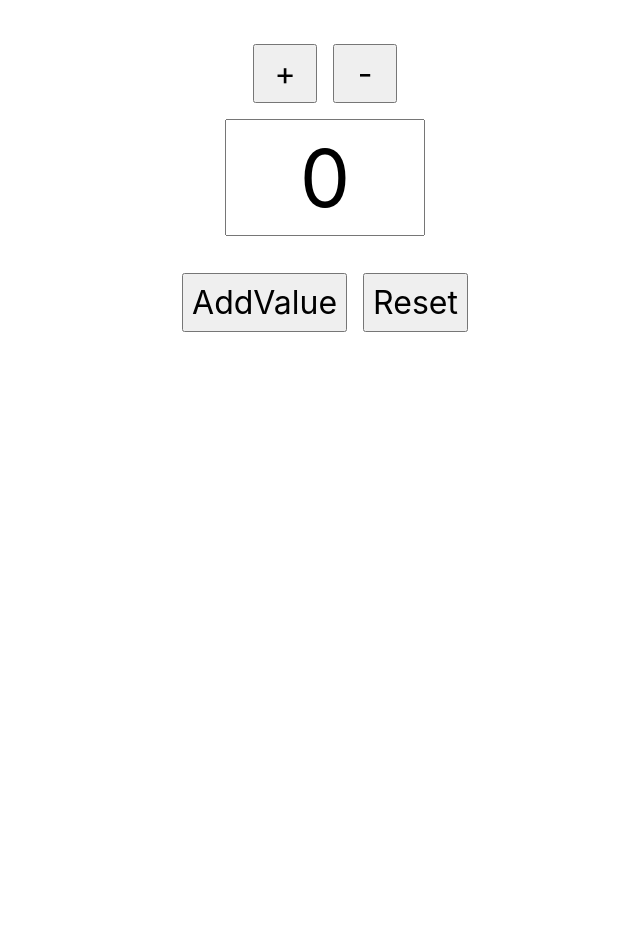
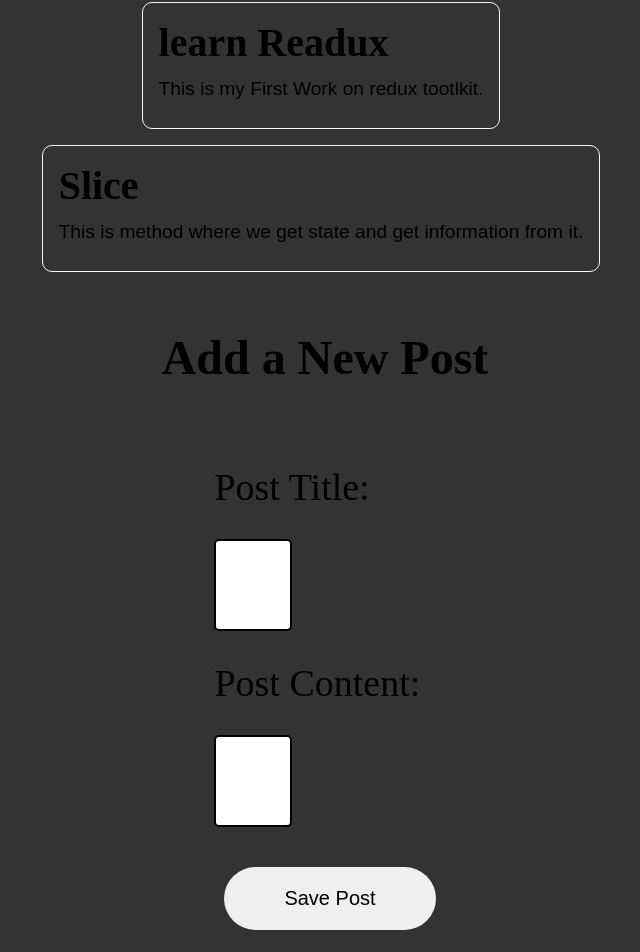
Before and after one commit to Nitinneyoo/redux, a React (Create React App) app: page / in a window 1280 px wide. Shown: the part 271-1223 px from the top of the page, without its empty margins (315-955 px from the left). Before the commit the page ends 800 px from the top, so only its background shows below. Built offline with nearby package versions, Linux system fonts and the light colour scheme.

Commit message:
Redux-Learning

```diff
--- a/src/App.js
+++ b/src/App.js
@@ -2,11 +2,16 @@
 // import './App.css';
 import React from 'react';
 import Counter from './feature/counter/counter'
+import PostsList from './feature/posts/postsList';
+import AddpostForm from './feature/posts/AddpostForm';
 
 function App() {
   return (
     <div className="App">
       <Counter />
+      <PostsList />
+      <AddpostForm />
+
 
     </div>
   );
--- a/src/app/store.js
+++ b/src/app/store.js
@@ -1,10 +1,12 @@
 import { configureStore } from "@reduxjs/toolkit";
 import counterReducer from "../feature/counter/counterSlice";
+import postsReducer from "../feature/posts/postsSlice"
 
 export const Store = configureStore(
     {
         reducer: {
             counter: counterReducer,
+            posts: postsReducer
         }
 
     }
--- /dev/null
+++ b/src/feature/counter/counter.css
@@ -0,0 +1,39 @@
+* {
+    margin: 0;
+    padding: 0;
+}
+
+/* input,
+button {
+    font: inherit;
+    padding: 0.5rem;
+} */
+
+.counter-section {
+    display: flex;
+    flex-direction: column;
+    justify-content: center;
+    align-items: center;
+}
+
+.counter-section p {
+    font-size: 30px;
+}
+
+input {
+    text-align: center;
+    max-width: 2.5em;
+    font: inherit;
+    padding: 0.5em;
+}
+
+button {
+    font-size: 2rem;
+    margin: 0.5em 0 0.5em 0.5em;
+    min-width: 2em;
+    cursor: pointer;
+}
+
+button:first-child {
+    margin-left: 0;
+}
--- a/src/feature/counter/counter.js
+++ b/src/feature/counter/counter.js
@@ -2,6 +2,7 @@
 import { useSelector, useDispatch } from 'react-redux';
 import { increment, decrement, reset, incrementByAmount } from './counterSlice';
 import { useState } from 'react';
+import './counter.css'
 
 const Counter = () => {
     const count = useSelector((state) => state.counter.count);
@@ -17,7 +18,7 @@
     }
 
     return (
-        <section>
+        <section className='counter-section'>
             <p>{count}</p>
             <div>
                 <button onClick={() => dispatch(increment())}>+</button>
@@ -25,16 +26,17 @@
             </div>
 
             <input
+
                 type='text'
                 value={incrementAmount}
                 onChange={(e) => setIncrementAmount(e.target.value)}
-
             >
             </input>
 
             <div>
                 <button onClick={() => dispatch(incrementByAmount(addvalue))}>AddValue </button>
                 <button onClick={resetAll}>Reset</button>
+
             </div>
         </section>
     );
--- /dev/null
+++ b/src/feature/posts/AddpostForm.css
@@ -0,0 +1,53 @@
+.post {
+    display: flex;
+    flex-direction: column;
+    justify-content: center;
+    align-items: center;
+    gap: 80px;
+    margin: 50px 110px;
+
+}
+
+.post h2 {
+    font-size: 48px;
+}
+
+.form-section {
+    display: flex;
+    gap: 80px;
+}
+
+.form {
+    display: flex;
+    flex-direction: column;
+    align-items: start;
+    gap: 30px;
+
+}
+
+.form label {
+    font-size: 38px;
+    font-weight: 400;
+}
+
+.input {
+    border: none;
+    width: 600px;
+    height: 70px;
+    padding-left: 20px;
+    border-radius: 5px;
+    font-size: 18px;
+    border: 2px solid;
+}
+
+.submit-button {
+    border: none;
+    border-radius: 50px;
+    font-size: 20px;
+    padding: 20px 60px;
+    margin-bottom: 50px;
+    cursor: pointer;
+    transition: 0.3s;
+
+
+}
--- /dev/null
+++ b/src/feature/posts/AddpostForm.js
@@ -0,0 +1,70 @@
+import React, { useState } from 'react';
+import { useDispatch } from 'react-redux';
+import { nanoid } from '@reduxjs/toolkit';
+import { postsAdded } from './postsSlice';
+import "./AddpostForm.css";
+
+const AddpostForm = () => {
+    const dispatch = useDispatch();
+
+    const [title, setTitle] = useState('');
+    const [content, setContent] = useState('');
+
+    const onTitleChanged = (e) => {
+        setTitle(e.target.value);
+    };
+
+    const onContentChanged = (e) => {
+        setContent(e.target.value);
+    };
+
+    const onSavePostClicked = () => {
+        if (title && content) {
+            dispatch(
+                postsAdded({
+                    id: nanoid(),
+                    title,
+                    content
+                })
+            );
+            setTitle('');
+            setContent('');
+        }
+    };
+
+    return (
+        <div className='post'>
+            <h2 >Add a New Post</h2>
+            <div className='form-section'>
+                <form className='form'>
+                    <label htmlFor="postTitle">Post Title:</label>
+                    <input
+                        className='input'
+                        type="text"
+                        id="postTitle"
+                        name="postTitle"
+                        value={title}
+                        onChange={onTitleChanged}
+                    />
+                    <label htmlFor="postContent">Post Content:</label>
+                    <input
+                        className='input'
+                        type="text"
+                        id="postContent"
+                        name="postContent"
+                        value={content}
+                        onChange={onContentChanged}
+                    />
+                    <button
+                        className='submit-button'
+                        type="submit"
+                        onClick={onSavePostClicked}>
+                        Save Post
+                    </button>
+                </form>
+            </div>
+        </div >
+    );
+};
+
+export default AddpostForm;
--- /dev/null
+++ b/src/feature/posts/postList.css
@@ -0,0 +1,35 @@
+article {
+    display: flex;
+    flex-direction: column;
+    align-items: start;
+    justify-content: center;
+    margin: 0.5em 0.5em 0.5em 0;
+    border: 1px solid whitesmoke;
+    border-radius: 10px;
+    padding: 1em;
+}
+
+article h1 {
+    font-size: 3.5em;
+}
+
+article p {
+    font-family: Arial, Helvetica, sans-serif;
+    line-height: 1.4;
+    font-size: 1.2rem;
+    margin: 0.5em 0;
+}
+
+
+
+.postList-section {
+    display: flex;
+    flex-direction: column;
+    align-items: center;
+    justify-content: start;
+
+}
+
+.postList-section h2 {
+    font-size: 40px;
+}
--- /dev/null
+++ b/src/feature/posts/postsList.js
@@ -0,0 +1,27 @@
+import React from "react"; // Import React if you'll use JSX
+import { useSelector } from "react-redux";
+import { selectAllPosts } from "./postsSlice";
+import './postList.css'
+
+const PostsList = () => {
+    const posts = useSelector(selectAllPosts);
+
+    const renderedPosts = posts.map(post => ( // Iterate over each individual post
+        <article
+            key={post.id}>
+            <div >
+                <h2>{post.title}</h2>
+                <p>{post.content.substring(0, 100)}</p>
+            </div>
+        </article>
+    ));
+
+    return (
+        <div className="postList-section">
+            <h2>Posts</h2>
+            {renderedPosts}
+        </div>
+    );
+};
+
+export default PostsList;
--- /dev/null
+++ b/src/feature/posts/postsSlice.js
@@ -0,0 +1,24 @@
+import { createSlice } from "@reduxjs/toolkit"
+
+const initialState = [
+    { id: '1', title: 'learn Readux', content: "This is my First Work on redux tootlkit." },
+    { id: '2', title: 'Slice', content: "This is method where we get state and get information from it." }
+
+]
+
+const postsSlice = createSlice({
+    name: 'posts',
+    initialState,
+    reducers: {
+        postsAdded(state, action) {
+            state.push(action.payload)
+
+        }
+    }
+})
+
+export const selectAllPosts = (state) => (state.posts);
+
+export const { postsAdded } = postsSlice.actions
+
+export default postsSlice.reducer
--- a/src/index.css
+++ b/src/index.css
@@ -1,58 +1,14 @@
-body {
+* {
   margin: 0;
-  font-family: -apple-system, BlinkMacSystemFont, 'Segoe UI', 'Roboto', 'Oxygen',
-    'Ubuntu', 'Cantarell', 'Fira Sans', 'Droid Sans', 'Helvetica Neue',
-    sans-serif;
-  -webkit-font-smoothing: antialiased;
-  -moz-osx-font-smoothing: grayscale;
-  min-height: 100vh;
-  font-size: 5rem;
-  display: grid;
-  place-content: center;
+  padding: 0;
 }
 
-code {
-  font-family: source-code-pro, Menlo, Monaco, Consolas, 'Courier New',
-    monospace;
+body {
+
+  background-color: #333;
+
 }
 
-* {
-  padding: 0px;
-  margin: 0px;
-  box-sizing: border-box;
+html {
+  scroll-behavior: smooth;
 }
-
-p {
-  display: flex;
-  flex-direction: row;
-  align-items: center;
-  justify-content: center;
-}
-
-input,
-button {
-  font: inherit;
-  padding: 0.5rem;
-}
-
-section {
-  display: flex;
-  flex-direction: column;
-  justify-content: center;
-  align-items: center;
-}
-
-input {
-  text-align: center;
-  max-width: 2.5em;
-}
-
-button {
-  font-size: 2rem;
-  margin: 0.5em 0 0.5em 0.5em;
-  min-width: 2em;
-}
-
-button:first-child {
-  margin-left: 0;
-}
--- a/src/index.js
+++ b/src/index.js
@@ -8,11 +8,10 @@
 
 const root = ReactDOM.createRoot(document.getElementById('root'));
 root.render(
-  <React.StrictMode>
-    <Provider store={Store}>
-      <App />
-    </Provider>
-  </React.StrictMode>
+
+  <Provider store={Store}>
+    <App />
+  </Provider>
 );
 
 // If you want to start measuring performance in your app, pass a function
```
Also changed, not shown: src/feature/counter/counterSlice.js (line endings or trailing spaces).
